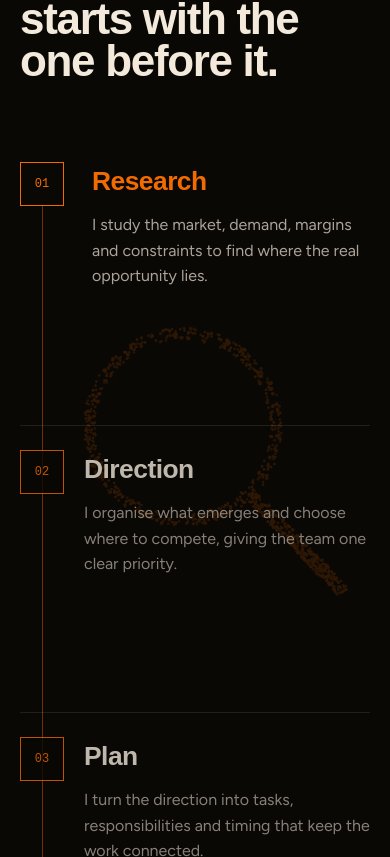
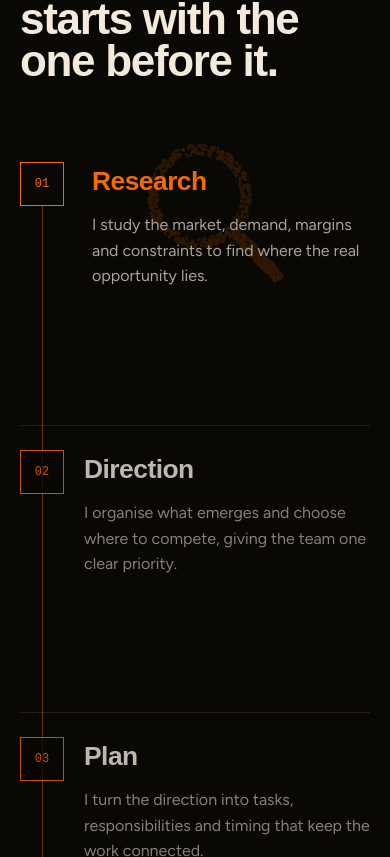
Before and after one commit to coderrordan/portfolio, a React (Vite) app: page / in a window 390 px wide. Shown: the part 5987-6844 px from the top of the page. Built offline with nearby package versions, Linux system fonts and the light colour scheme; a web font is replaced by a local one.

Commit message:
fix: method particles absolute inset-0 on mobile, no dead zones

```diff
--- a/src/index.css
+++ b/src/index.css
@@ -2640,9 +2640,9 @@ h3 {
   }
 
   .process-particles .method-particles {
-    position: sticky;
-    top: 5vh;
-    height: 90vh;
+    position: absolute;
+    inset: 0;
+    height: auto;
     opacity: 0.16;
   }
 
```
